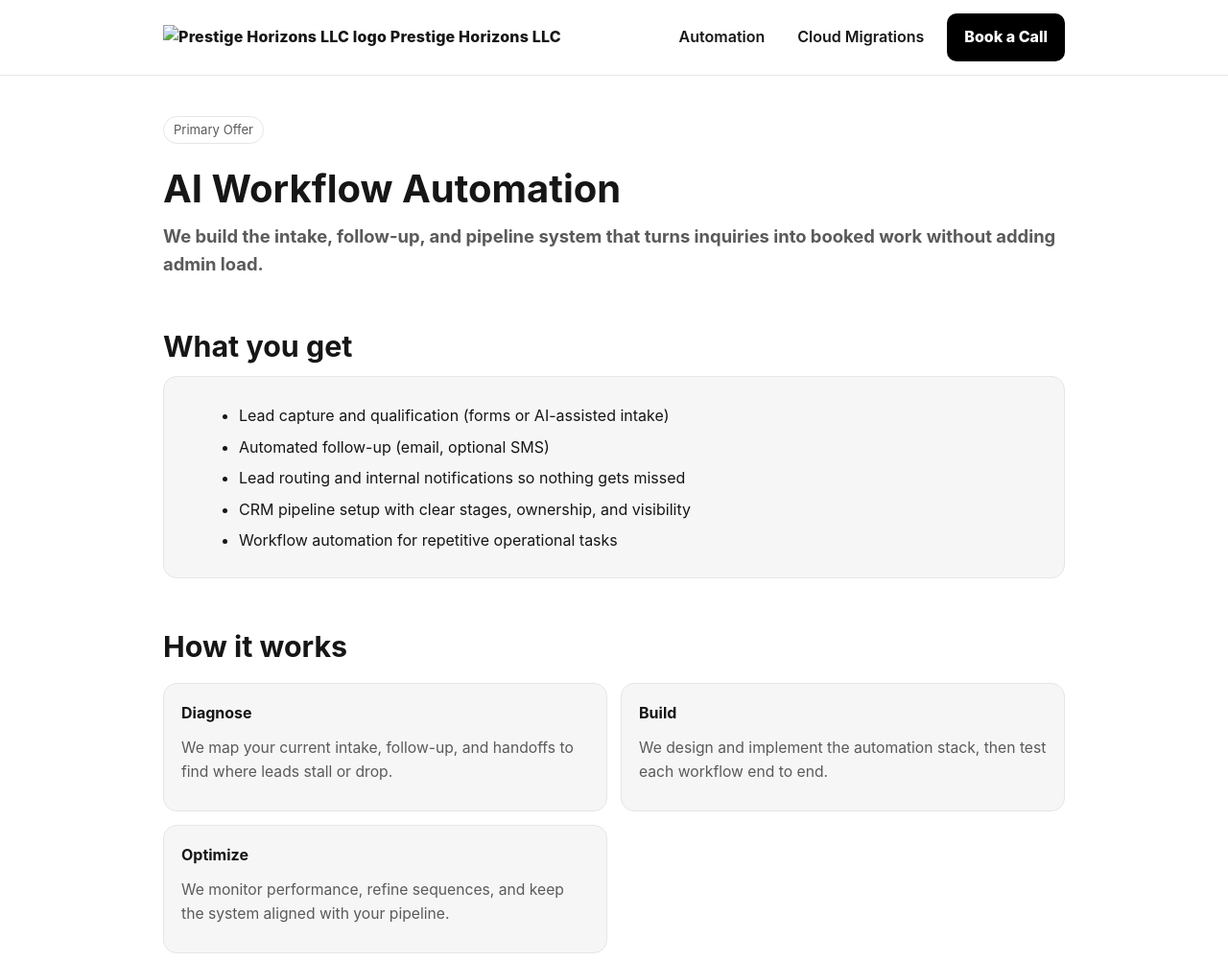
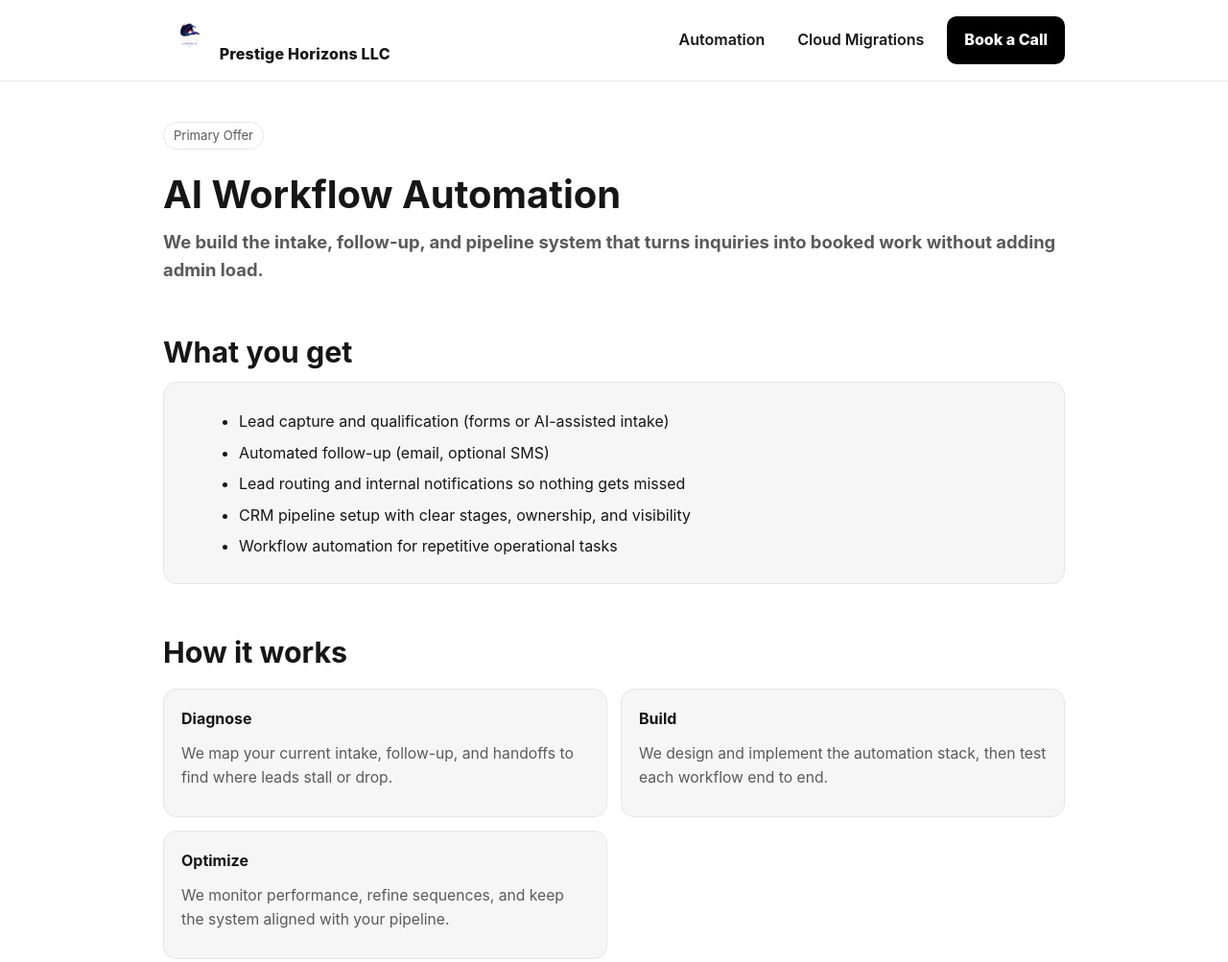
Before and after one commit to alarielimited/prestige-horizons-site, a plain HTML site: page automation.html in a window 1280 px wide. Shown: the top 1003 px of the page at 96% size. Drawn offline with Linux system fonts and the light colour scheme.

Commit message:
Update site pages and add Prestige Horizons logo assets

```diff
--- a/automation.html
+++ b/automation.html
@@ -10,7 +10,7 @@
 <body>
   <header>
     <div class="navwrap">
-      <a class="brand" href="index.html"><img src="assets/Logo.png" alt="Prestige Horizons LLC logo" width="55" height="48" /> Prestige Horizons LLC</a>
+      <a class="brand" href="index.html"><img src="assets/Logo2.png" alt="Prestige Horizons LLC logo" width="55" height="48" /> Prestige Horizons LLC</a>
       <nav>
         <a href="automation.html" aria-current="page">Automation</a>
         <a href="cloud-migrations.html">Cloud Migrations</a>
```
Also changed, not shown: cloud-migrations.html (+1 -1 lines), index.html (+1 -1 lines), assets/Logo.png (added), assets/Logo2.png (added), 1 other file.
